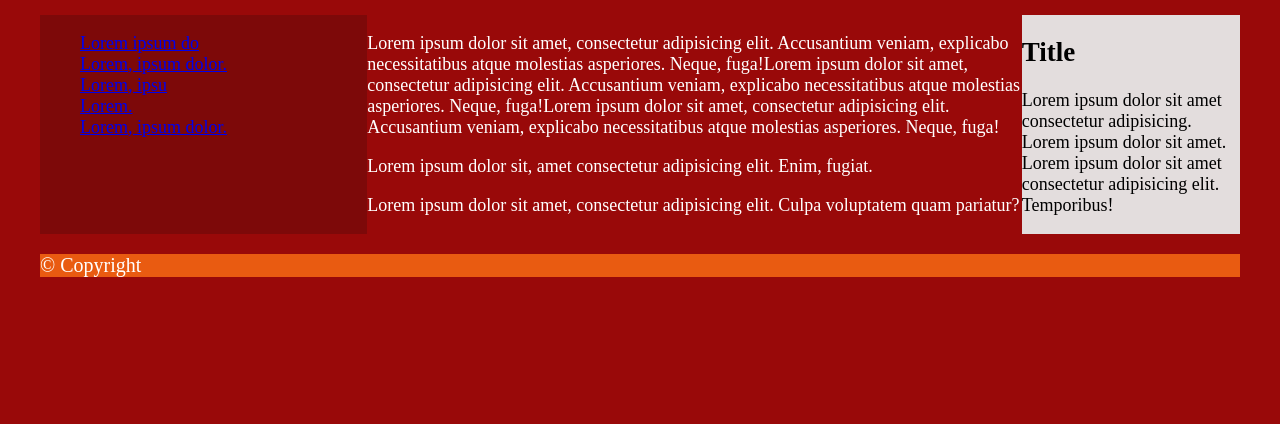
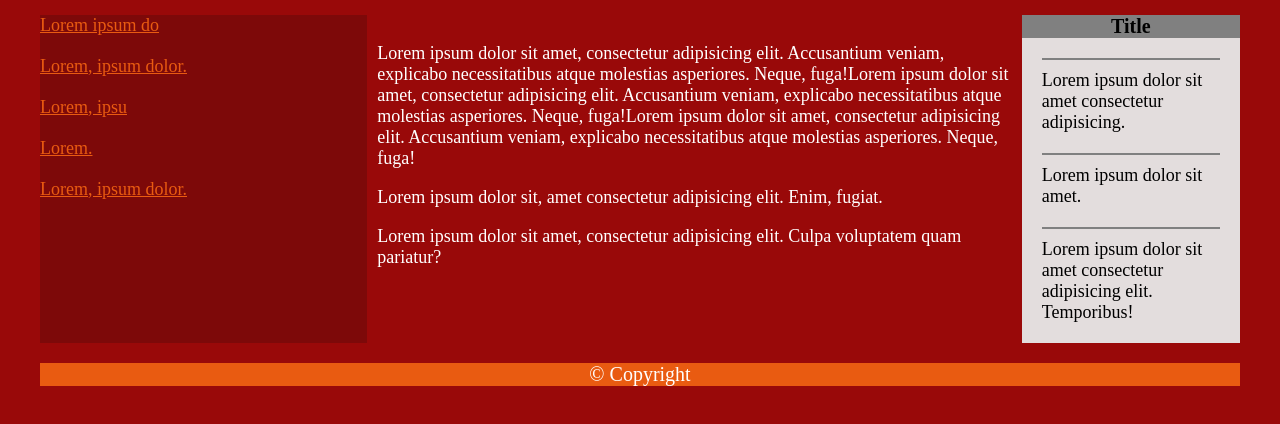
Before and after one commit to AnnaGlovyak/simple-site, a plain HTML site: page hard.html in a window 1280 px wide. Shown: the part 288-712 px from the top of the page. Drawn offline with Linux system fonts and the light colour scheme.

Commit message:
last style additions

```diff
--- a/style-hard.css
+++ b/style-hard.css
@@ -12,9 +12,24 @@ nav {
 main {
     display: flex;
     justify-content: center;
+    padding: 0;
+    margin: 0;
+}
+header {
+    padding: 0;
+    margin: 0;
 }
 aside {
     display: flex;
+    padding: 0;
+    margin: 0;
+}
+h2 {
+    font-size: 20px;
+    background-color: grey;
+    text-align: center;
+    padding: 0;
+    margin: 0;
 }
 .news {
     width: 20%;
@@ -55,13 +70,36 @@ li {
 .aside-menu {
     color: #e95b11;
     background-color: #7d0909;
+    margin-top: 0;
+}
+.aside-menu ul {
+    padding-left: 0;
+    padding-top: 0;
+    margin: 0;
+}
+.aside-menu li {
+    padding-bottom: 20px;
+}
+.aside-menu a {
+    color: #e95b11;
+    padding-bottom: 20px;
+}
+.main-section article {
+    padding: 10px;
 }
 .news {
     background-color: #e3dddd;
     color: black;
 }
+.news article {
+    padding-top: 10px;
+    margin: 20px;
+    border-top: 2px solid grey;
+    border-width: 2px;
+}
 footer {
     background-color: #e95b11;
     color: white;
     font-size: 20px;
+    text-align: center;
 }
```
